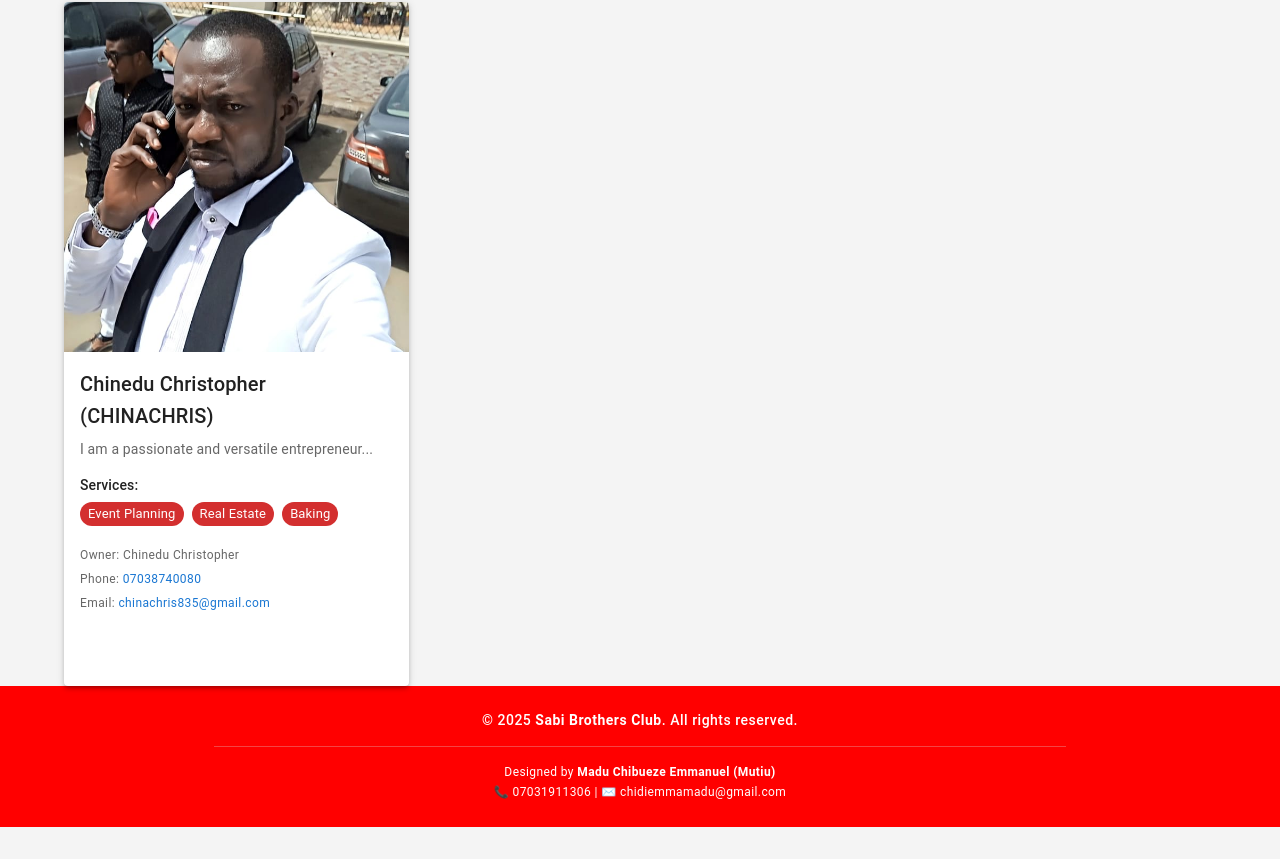
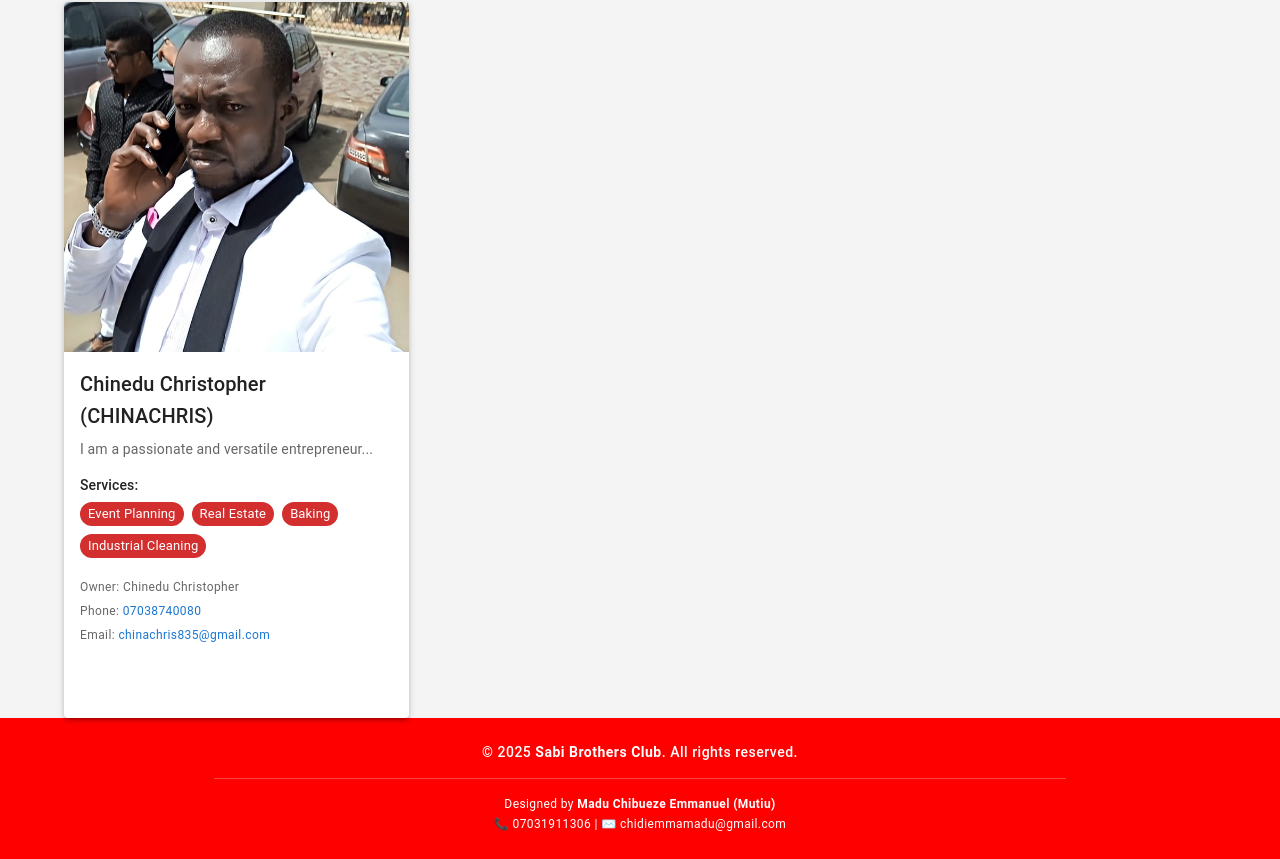
Before and after one commit to mutiu4luv/sabi-brothers-club-business-album, a React (Vite) app: page / in a window 1280 px wide. Shown: the part 1642-2501 px from the top of the page. Before the commit the page ends 2469 px from the top, so only its background shows below. Built offline with nearby package versions, Linux system fonts and the light colour scheme; some icons are missing.

Commit message:
skipo chinachris

```diff
--- a/src/component/landingPage/BusinessCard.jsx
+++ b/src/component/landingPage/BusinessCard.jsx
@@ -78,7 +78,7 @@ const BusinessCard = () => {
       phone: "08145866583",
       email: "ndukubaclems@gmail.com",
       whatsapp: "+2348145866583",
-      instagram: "https://instagram.com/plushman_1",
+      instagram: "https://instagram.com/plush_man1",
       Instagrams: "https://instagram.com/clemsmorganz",
     },
     {
@@ -121,7 +121,12 @@ const BusinessCard = () => {
       description: "I am a passionate and versatile entrepreneur...",
       owner: "Chinedu Christopher",
       image: chinachris,
-      services: ["Event Planning", "Real Estate", "Baking"],
+      services: [
+        "Event Planning",
+        "Real Estate",
+        "Baking",
+        "Industrial Cleaning",
+      ],
       phone: "07038740080",
       email: "chinachris835@gmail.com",
       facebook: "https://m.facebook.com/chinachris.christopher/",
```
